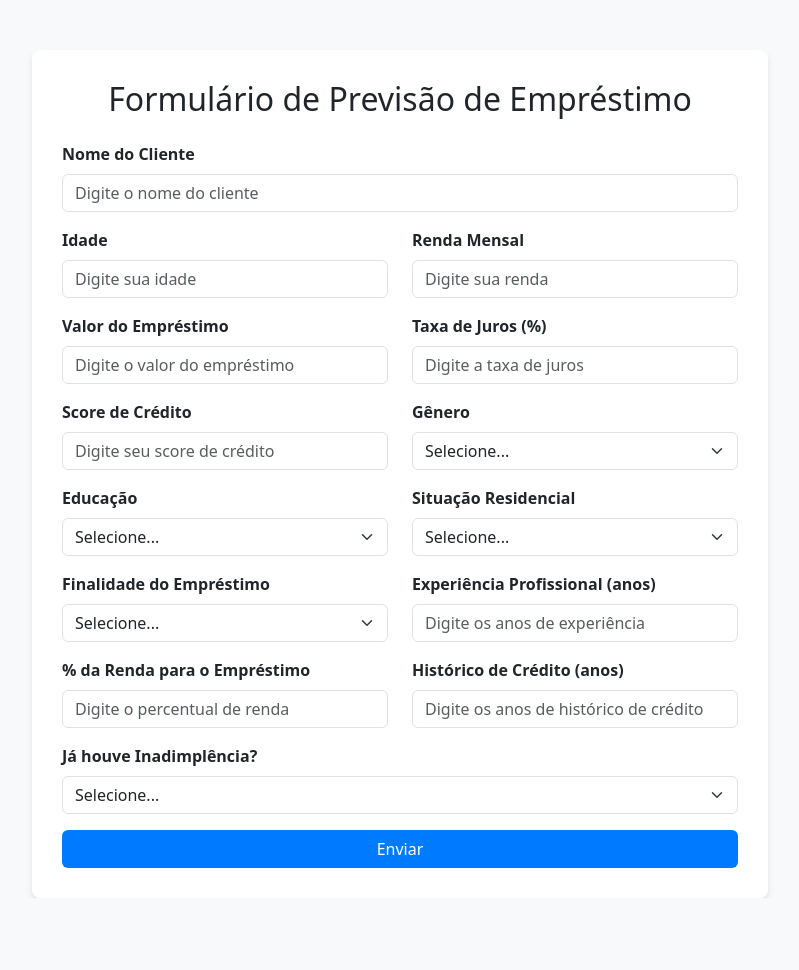
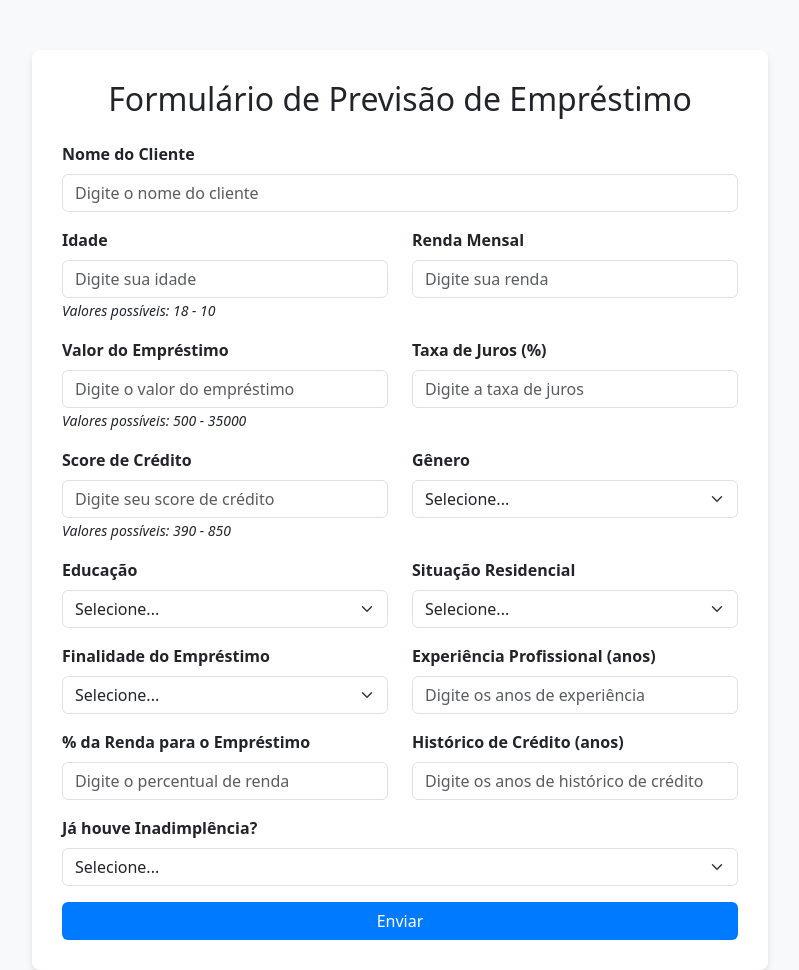
Before and after one commit to PLeonLopes/ECMD_ML, a Flask app: page / in a window 1280 px wide. Shown: the whole page, without its empty margins (240-1039 px from the left). Before the commit the page ends 898 px from the top, so only its background shows below. Run offline with Flask 3, Linux system fonts and the light colour scheme; parts of the project's set-up code (start-up, migrations or seed data) failed here and were passed over.

Commit message:
Update index.html
Adição de "valores possíveis" no forms em index.html

```diff
--- a/entregas/entrega3-KnimeEDeploy/3-Deploy_loan/templates/index.html
+++ b/entregas/entrega3-KnimeEDeploy/3-Deploy_loan/templates/index.html
@@ -26,6 +26,7 @@
                             <div class="mb-3 col-md-6">
                                 <label for="person_age" class="form-label">Idade</label>
                                 <input type="number" class="form-control" id="person_age" name="person_age" placeholder="Digite sua idade" required>
+                                <i><small>Valores possíveis: 18 - 10</small></i>
                             </div>
                             <!-- Renda Mensal -->
                             <div class="mb-3 col-md-6">
@@ -38,6 +39,7 @@
                             <div class="mb-3 col-md-6">
                                 <label for="loan_amnt" class="form-label">Valor do Empréstimo</label>
                                 <input type="number" class="form-control" id="loan_amnt" name="loan_amnt" placeholder="Digite o valor do empréstimo" required>
+                                <i><small>Valores possíveis: 500 - 35000</small></i>
                             </div>
                             <!-- Taxa de Juros (%) -->
                             <div class="mb-3 col-md-6">
@@ -50,6 +52,7 @@
                             <div class="mb-3 col-md-6">
                                 <label for="credit_score" class="form-label">Score de Crédito</label>
                                 <input type="number" step="1" class="form-control" id="credit_score" name="credit_score" placeholder="Digite seu score de crédito" required>
+                                <i><small>Valores possíveis: 390 - 850</small></i>
                             </div>
                             <!-- Gênero -->
                             <div class="mb-3 col-md-6">
```
